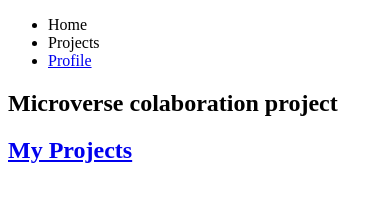
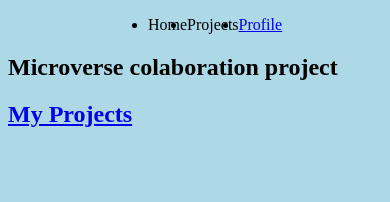
Before and after one commit to naji-97/Pesronal-Portfolio, a plain HTML site: page index.html in a window 390 px wide. Drawn offline with Linux system fonts and the light colour scheme.

Commit message:
Added a stylesheet and few css codes

```diff
--- a/index.html
+++ b/index.html
@@ -4,6 +4,7 @@
     <meta charset="UTF-8">
     <meta http-equiv="X-UA-Compatible" content="IE=edge">
     <meta name="viewport" content="width=device-width, initial-scale=1.0">
+    <link rel="stylesheet" href="style.css">
     <title>Personal-Portolio-Microvese</title>
 </head>
 <body>
--- /dev/null
+++ b/style.css
@@ -0,0 +1,10 @@
+@media only screen and (max-width: 600px) {
+    body {
+        background-color: lightblue;
+    }
+}
+
+ul {
+    display: flex;
+    justify-content: center;
+}
```
